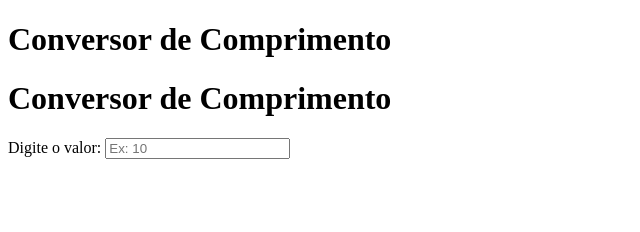
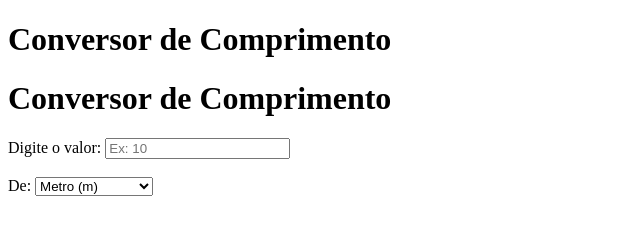
Before and after one commit to jonasmikea/conversor-unidades-comprimento, a plain HTML site: page index.html in a window 1280 px wide. Shown: the whole page, without its empty margins (0-640 px from the left). Drawn offline with Linux system fonts and the light colour scheme.

Commit message:
feat: adiciona seletor de unidade de origem

```diff
--- a/index.html
+++ b/index.html
@@ -10,6 +10,15 @@
 
     <label for="valor">Digite o valor:</label>
     <input type="number" id="valor" placeholder="Ex: 10">
+
+    <br><br>
+
+    <label>De:</label>
+    <select id="unidadeOrigem">
+        <option value="metro">Metro (m)</option>
+        <option value="quilometro">Quilômetro (km)</option>
+        <option value="milha">Milha (mi)</option>
+    </select>
     <br><br>
 </body>
 </html>
```
